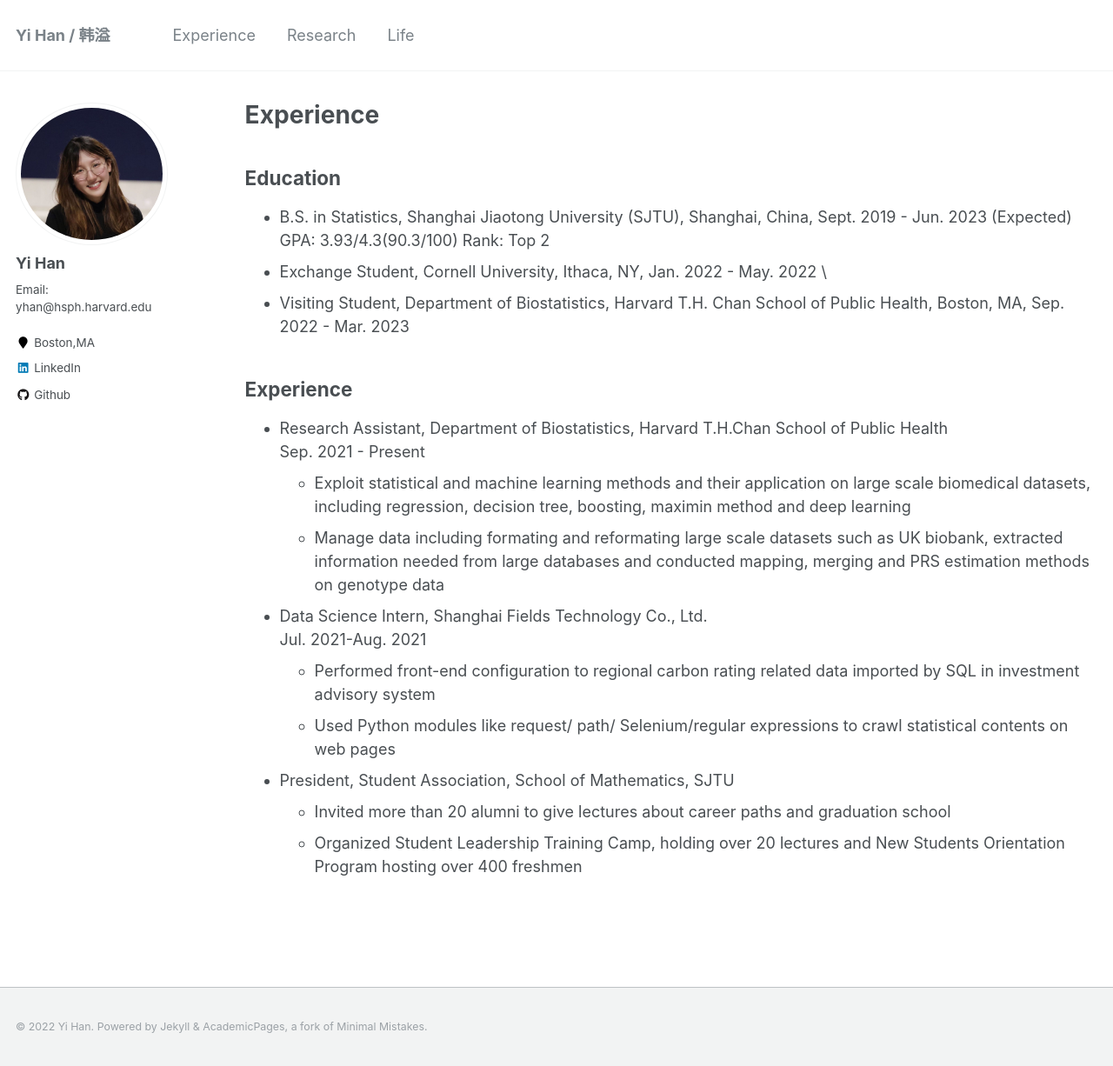
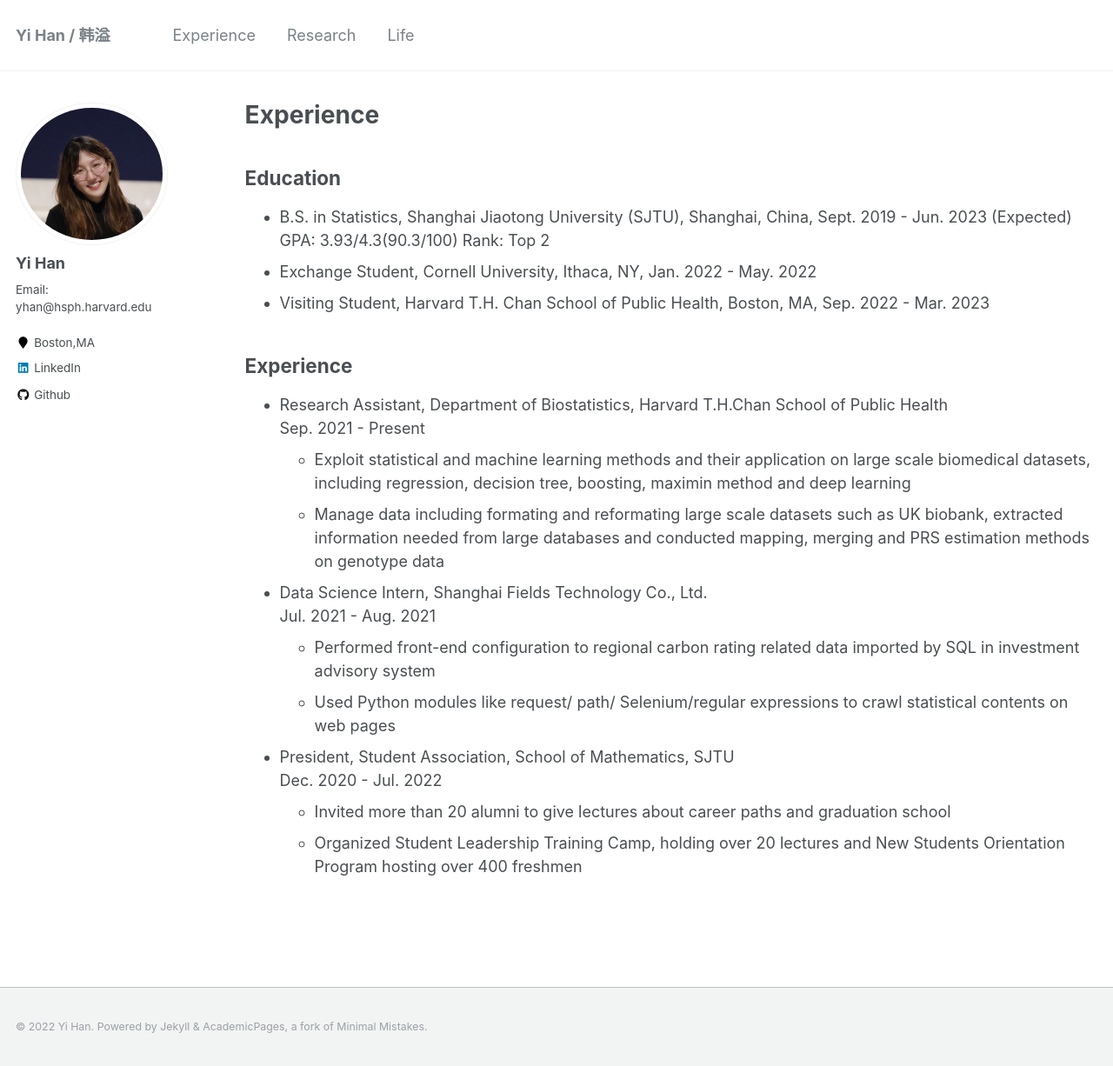
Before and after one commit to yiiihan/yiiihan.github.io, a Jekyll site: the page built from _pages/experience.md, in a window 1280 px wide and 1226 px high. Shown: the whole window at 87% size. Built offline with Jekyll 4.4.1, drawn with Linux system fonts in a browser that asks for light colours.

Commit message:
Update experience.md

```diff
--- a/_pages/experience.md
+++ b/_pages/experience.md
@@ -8,8 +8,8 @@ author_profile: true
 ## Education
 - B.S. in Statistics, Shanghai Jiaotong University (SJTU), Shanghai, China, Sept. 2019 - Jun. 2023 (Expected) \\
 GPA: 3.93/4.3(90.3/100) Rank: Top 2
-- Exchange Student, Cornell University, Ithaca, NY, Jan. 2022 - May. 2022 \\
-- Visiting Student, Department of Biostatistics, Harvard T.H. Chan School of Public Health, Boston, MA, Sep. 2022 - Mar. 2023
+- Exchange Student, Cornell University, Ithaca, NY, Jan. 2022 - May. 2022
+- Visiting Student, Harvard T.H. Chan School of Public Health, Boston, MA, Sep. 2022 - Mar. 2023
 
 ## Experience
 - Research Assistant, Department of Biostatistics, Harvard T.H.Chan School of Public Health \\
@@ -20,11 +20,12 @@ regression, decision tree, boosting, maximin method and deep learning
 from large databases and conducted mapping, merging and PRS estimation methods on genotype data
 
 - Data Science Intern, Shanghai Fields Technology Co., Ltd.\\
-Jul. 2021-Aug. 2021 \\
+Jul. 2021 - Aug. 2021 \\
 	- Performed front-end configuration to regional carbon rating related data imported by SQL in investment advisory system
 	- Used Python modules like request/ path/ Selenium/regular expressions to crawl statistical contents on web pages
 
-- President, Student Association, School of Mathematics, SJTU
+- President, Student Association, School of Mathematics, SJTU  \\
+Dec. 2020 - Jul. 2022 \\
 	- Invited more than 20 alumni to give lectures about career paths and graduation school
 	- Organized Student Leadership Training Camp, holding over 20 lectures and New Students Orientation
 Program hosting over 400 freshmen
```
